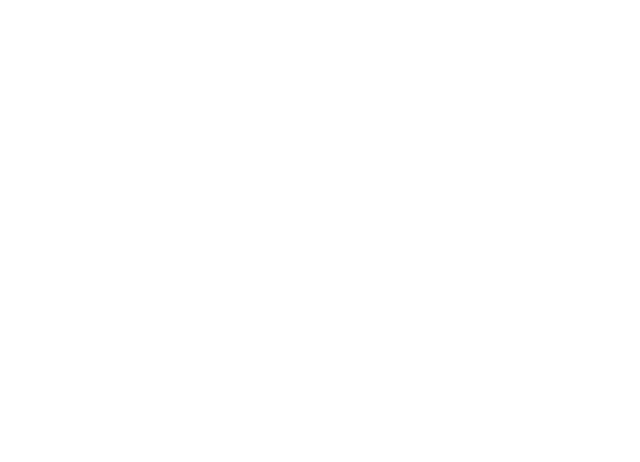
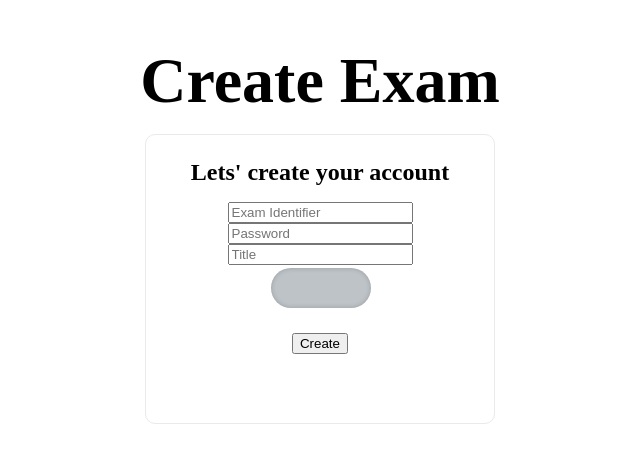
Before and after one commit to DaniBonica001/Examenes, a Next.js app: page /teacher/newExamn in a window 1280 px wide. Shown: the part 230-692 px from the top of the page, without its empty margins (320-960 px from the left). Built offline with nearby package versions, Linux system fonts and the light colour scheme.

Commit message:
Create new examn form implemented

```diff
--- a/pages/teacher/newExamn.js
+++ b/pages/teacher/newExamn.js
@@ -1,17 +1,59 @@
-import { Grid } from '@mui/material';
+import { Grid } from '@mui/material'
 import styles from '../../styles/Home.module.css'
 import Head from 'next/head'
+
+let handleChange = (event) => {
+
+    switch (event.target.name) {
+        case 'name':
+            data.name = event.target.value;
+            break;
+        case 'username':
+            data.username = event.target.value;
+            break;
+        case 'password':
+            data.password = event.target.value;
+            break;
+        case 'toggle1':
+            data.toggle1 = event.target.checked;
+            break;
+        default:
+            break;
+    }
+    console.log('VALOR DEL TOGGLE: '+data.toggle1);
+};
+
 
 export default function Home(data) {
     return (
         <div>
             <Head>
-                <title>New Examn</title>
+                <title> New Exam</title>
                 <meta name="description" content="Generated by create next app" />
                 <link rel="icon" href="/favicon.ico" />
-                <main className={styles.main} />
+            </Head>
 
-            </Head>
+            <main className={styles.main}>
+                <form className='form'>
+                    <h1 className = {styles.title}> Create Exam </h1>
+
+                    <div className = {styles.grid}>
+                        <div className = {styles.card}>
+                            <h2> Lets' create your account </h2>
+
+                            <input id="examIdentifier" type="text" name='name' placeholder="Exam Identifier" onChange={handleChange} />
+                            <input id="examPassword" type="text" name='username' placeholder="Password" onChange={handleChange} />
+                            <input id="examTitle" type="text" name='password' placeholder="Title" onChange={handleChange}/>
+                            <div>
+                                <input type="checkbox" name="toggle1" onChange={handleChange}/>
+
+                            </div>
+                            <br />
+                            <input type="submit" value="Create" />
+                        </div>
+                    </div>
+                </form>
+            </main>
         </div>
     )
 }
```
